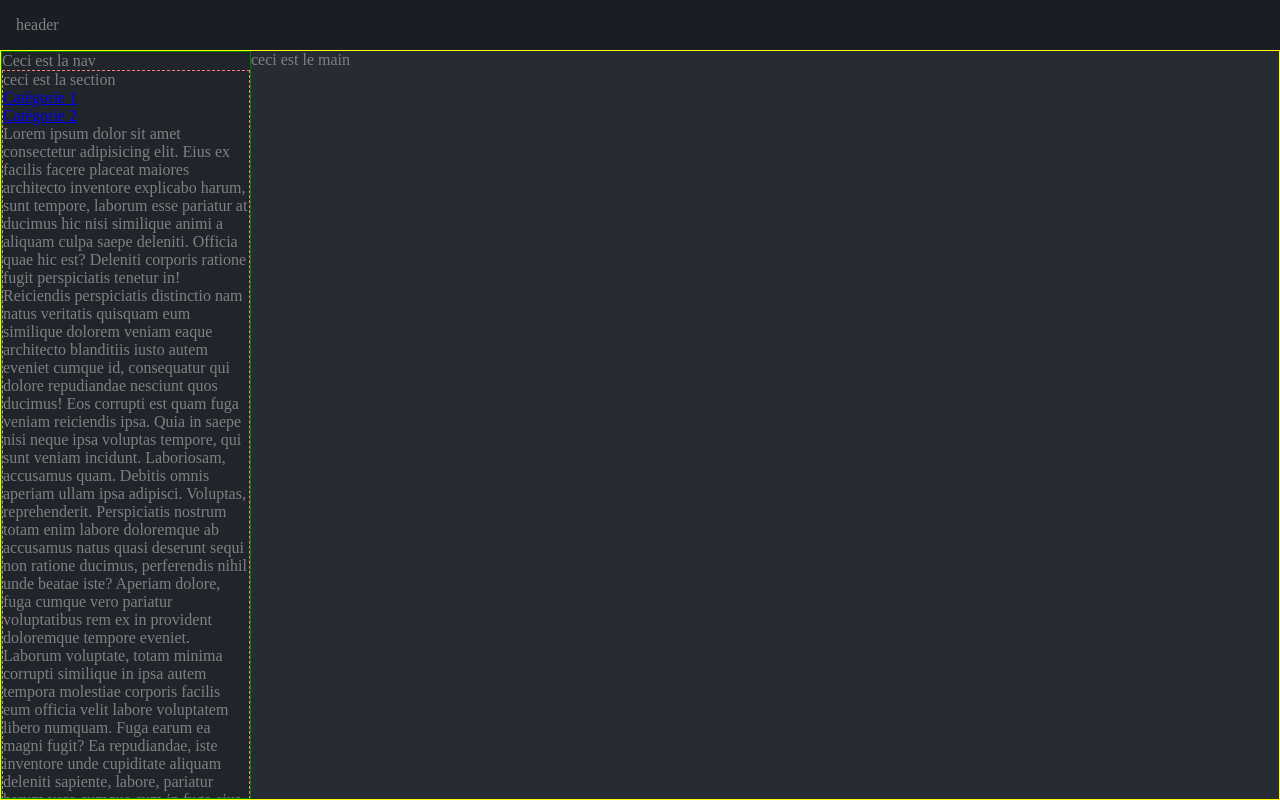
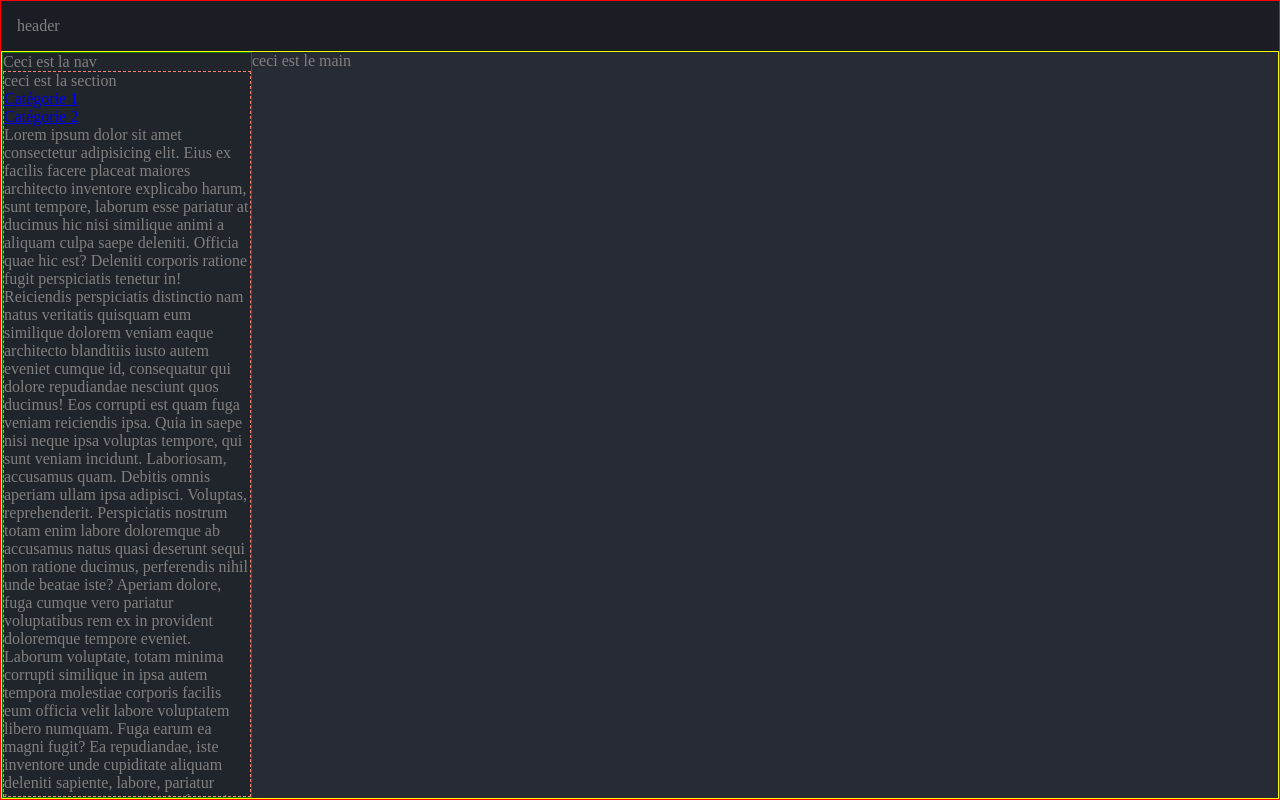
Before and after one commit to AlexandreVenet/css-hauteur-ajustee, a plain HTML site: page v2/index.html in a window 1280 px wide. Drawn offline with Linux system fonts and the light colour scheme.

Commit message:
superConteneur

```diff
--- a/v2/index.html
+++ b/v2/index.html
@@ -7,7 +7,7 @@
 		<link rel="stylesheet" href="styles.css">
 	</head>
 	<body>
-		<!-- <div class="superConteneur"> -->
+		<div class="superConteneur">
 
 			<header>header</header>
 
@@ -30,6 +30,6 @@
 				</main>
 			</div>
 
-		<!-- </div> -->
+		</div>
 	</body>
 </html>
--- a/v2/styles.css
+++ b/v2/styles.css
@@ -33,9 +33,11 @@ body
 .superConteneur
 {
 	height: 100vh;
-	min-height: 100vh;
+	/* min-height: 100vh; */
 	border: 1px solid red;
 	overflow: hidden;
+	display: flex;
+	flex-direction: column;
 }
 header
 {
@@ -45,8 +47,9 @@ header
 .principal
 {
 	display: flex;
-	height: calc(100vh - 3.1rem - 5rem);
-	min-height: calc(100vh - 3.1rem);
+	/* height: calc(100vh - 3.1rem); */
+	/* min-height: calc(100vh - 3.1rem); */
+	height: 100%;
 	position: relative;
 	overflow: hidden;
 	border: 1px solid yellow;
```
